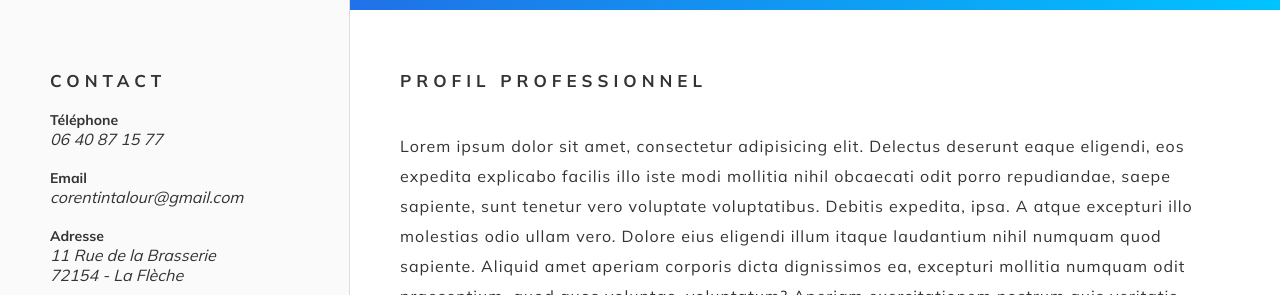
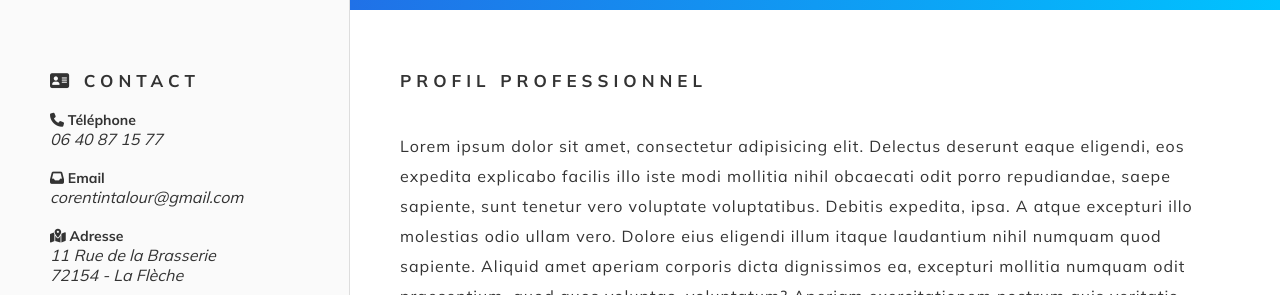
Before and after one commit to CorentinTalour/CV, a website: page index.html in a window 1280 px wide. Shown: the part 380-675 px from the top of the page. Drawn offline with Linux system fonts and the light colour scheme.

Commit message:
Ajout icône

```diff
--- a/index.html
+++ b/index.html
@@ -23,12 +23,12 @@
     <aside>
         <div class="sticky">
             <div class="block">
-                <h2 class="title-small">CONTACT</h2>
-                <h3>Téléphone</h3>
+                <h2 class="title-small"><i class="fa-solid fa-address-card"></i> CONTACT</h2>
+                <h3><i class="fa-solid fa-phone"></i> Téléphone</h3>
                 <p>06 40 87 15 77</p>
-                <h3>Email</h3>
+                <h3><i class="fa-solid fa-inbox"></i> Email</h3>
                 <p>corentintalour@gmail.com</p>
-                <h3>Adresse</h3>
+                <h3><i class="fa-solid fa-map-location-dot"></i> Adresse</h3>
                 <p>11 Rue de la Brasserie<br>72154 - La Flèche</p>
             </div>
             <div class="block">
```
